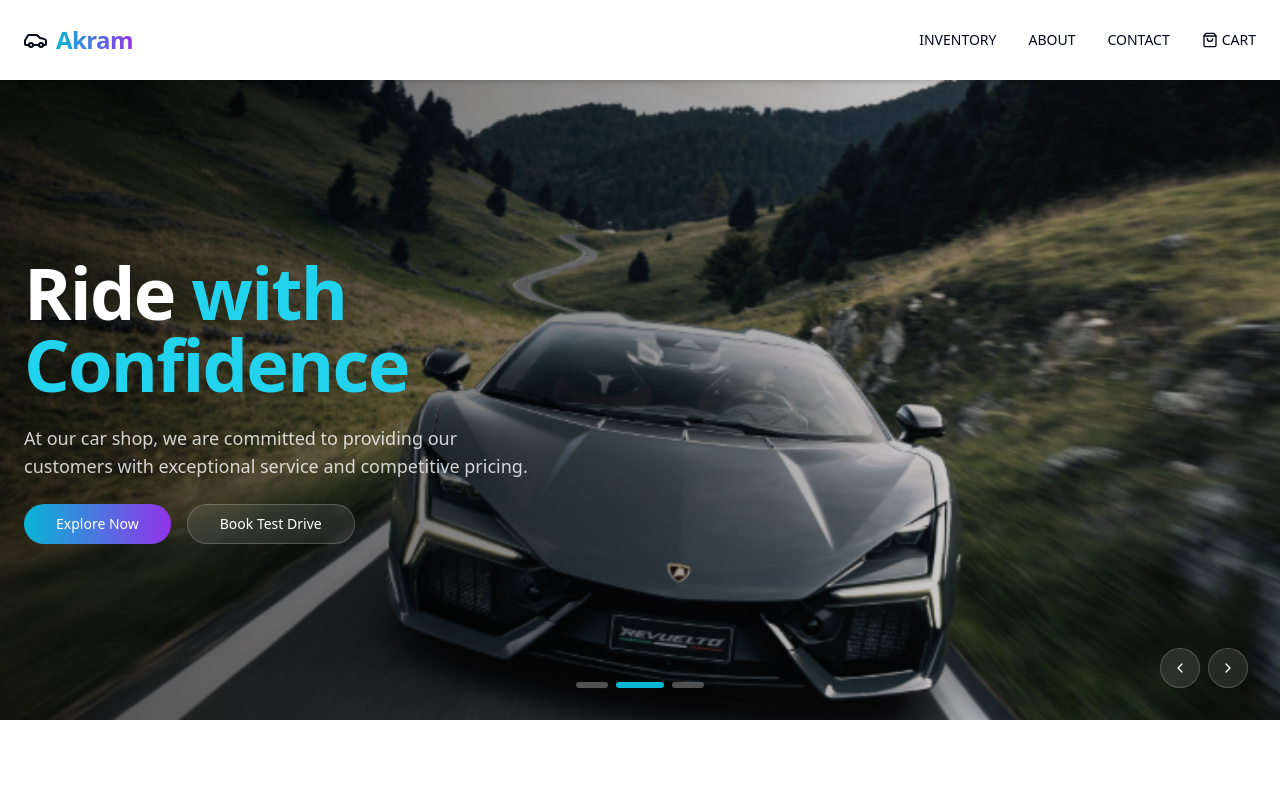
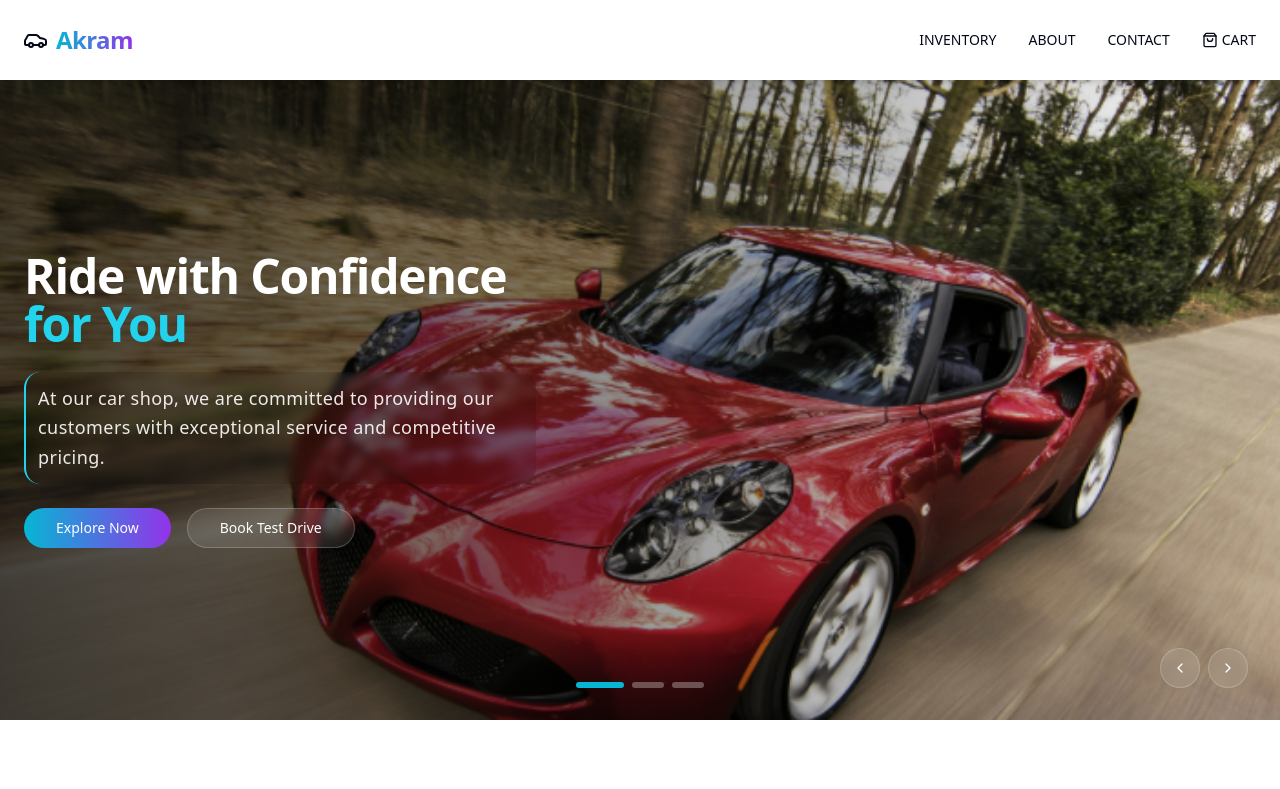
Before and after one commit to Betaclimax/Akram, a Next.js app: page / in a window 1280 px wide. Shown: the top 789 px of the page. Built offline with nearby package versions, Linux system fonts and the light colour scheme.

Commit message:
hero text

```diff
--- a/app/page.tsx
+++ b/app/page.tsx
@@ -12,28 +12,60 @@ import { Tabs, TabsContent, TabsList, TabsTrigger } from "@/components/ui/tabs"
 
 export default function Home() {
   const slides = [
-    { src: "/images/car4.PNG", alt: "2023 Porsche 911" },
-    { src: "/images/car5.PNG", alt: "2023 Mercedes-Benz AMG GT" },
-    { src: "/images/car6.PNG", alt: "2023 Audi e-tron GT" },
+    {
+      src: "/images/car4.PNG",
+      alt: "2023 Porsche 911",
+      heading: "Ride with Confidence"
+    },
+    {
+      src: "/images/car5.PNG",
+      alt: "2023 Mercedes-Benz AMG GT",
+      heading: "Upgrade Your Driving Experience"
+    },
+    {
+      src: "/images/car6.PNG",
+      alt: "2023 Audi e-tron GT",
+      heading: "Discover a New Level of Comfort"
+    },
   ]
   const [currentSlide, setCurrentSlide] = useState(0)
+  const [fadeIn, setFadeIn] = useState(true)
+
   useEffect(() => {
     const interval = setInterval(() => {
+      setFadeIn(false)
+      setTimeout(() => {
         setCurrentSlide((prev) => (prev === slides.length - 1 ? 0 : prev + 1))
-      }, 5000)
+        setFadeIn(true)
+      }, 500)
+
+    }, 7000)
     return () => clearInterval(interval)
   }, [slides.length])
 
   const goToPreviousSlide = () => {
+    setFadeIn(false)
+    setTimeout(() => {
       setCurrentSlide((prev) => (prev === 0 ? slides.length - 1 : prev - 1))
+      setFadeIn(true)
+    }, 500)
   }
 
   const goToNextSlide = () => {
+    setFadeIn(false)
+    setTimeout(() => {
       setCurrentSlide((prev) => (prev === slides.length - 1 ? 0 : prev + 1))
+      setFadeIn(true)
+    }, 500)
   }
 
   const goToSlide = (index: number) => {
+    if (index === currentSlide) return
+    setFadeIn(false)
+    setTimeout(() => {
       setCurrentSlide(index)
+      setFadeIn(true)
+    }, 500)
   }
 
   return (
@@ -55,10 +87,14 @@ export default function Home() {
                 <div className="absolute inset-0 bg-gradient-to-r from-black/70 via-black/40 to-transparent flex items-center">
                   <div className="container px-4 md:px-6 mx-auto">
                     <div className="max-w-lg space-y-6">
-                      <h1 className="text-5xl md:text-7xl font-bold tracking-tight text-white">
-                        Ride <span className="text-cyan-400">with Confidence</span>
+                      <h1
+                        className={`text-4xl md:text-5xl font-bold tracking-tight text-white transition-opacity duration-500 ${fadeIn ? 'opacity-100' : 'opacity-0'}`}
+                      >
+                        {slide.heading} <span className="text-cyan-400">for You</span>
                       </h1>
-                      <p className="text-lg text-white/80">
+                      <p
+                        className={`text-lg text-white/90 font-light leading-relaxed tracking-wide transition-opacity duration-500 ${fadeIn ? 'opacity-100' : 'opacity-0'} backdrop-blur-sm bg-black/10 p-3 rounded-lg border-l-2 border-cyan-400`}
+                      >
                         At our car shop, we are committed to providing our customers with exceptional service and competitive pricing.
                       </p>
                       <div className="flex flex-wrap gap-4">
```
Lines whose indentation alone changed are shown as unchanged.
